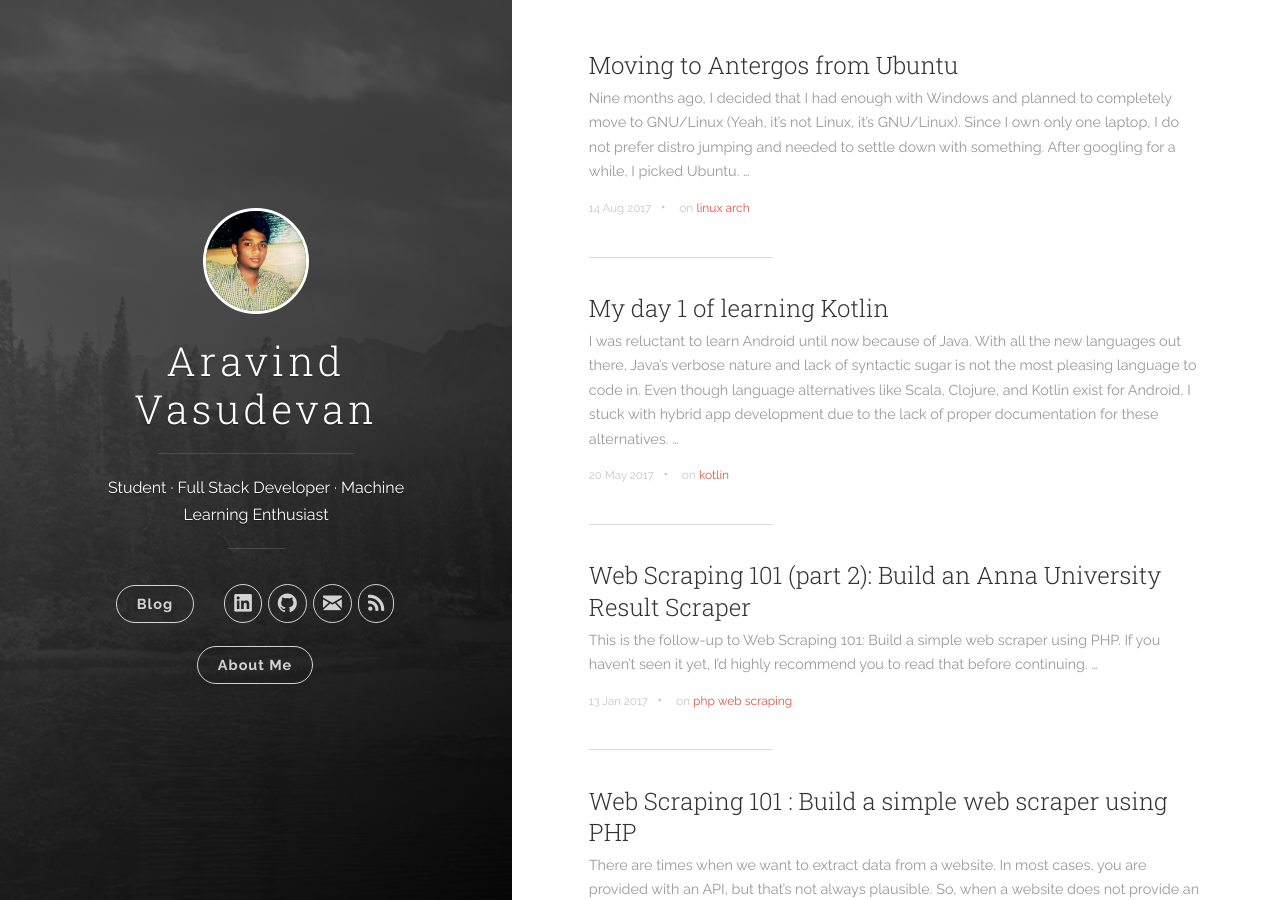
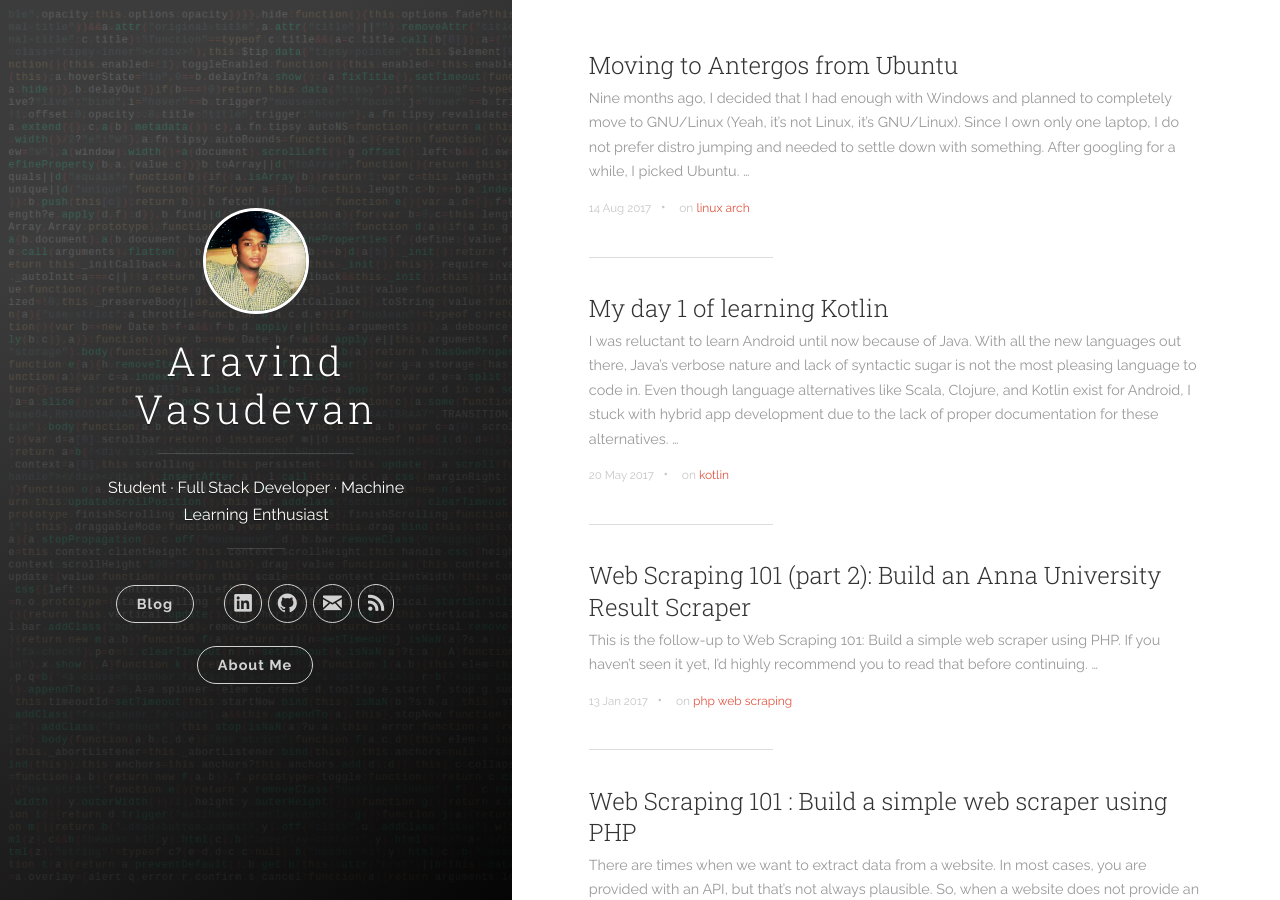
Before and after one commit to AravindVasudev/AravindVasudev.github.io, a Jekyll site: the page built from index.html, in a window 1280 px wide and 900 px high. Built offline with Jekyll 4.4.1, drawn with Linux system fonts in a browser that asks for light colours; emoji names are drawn with the system emoji font; the list of posts is cut into pages by our own code.

Commit message:
Updated Background

```diff
--- a/_includes/header.html
+++ b/_includes/header.html
@@ -3,7 +3,7 @@
   <i class="icon icon-x-circle btn-mobile-close__icon hidden"></i>
 </span>
 
-<header class="panel-cover" style="background-image: url({{ site.baseurl }}/images/cover.jpg)">
+<header class="panel-cover" style="background-image: url({{ site.baseurl }}/images/cover.png)">
   <div class="panel-main">
 
     <div class="panel-main__inner panel-inverted">
```
Also changed, not shown: images/cover.png (added).
